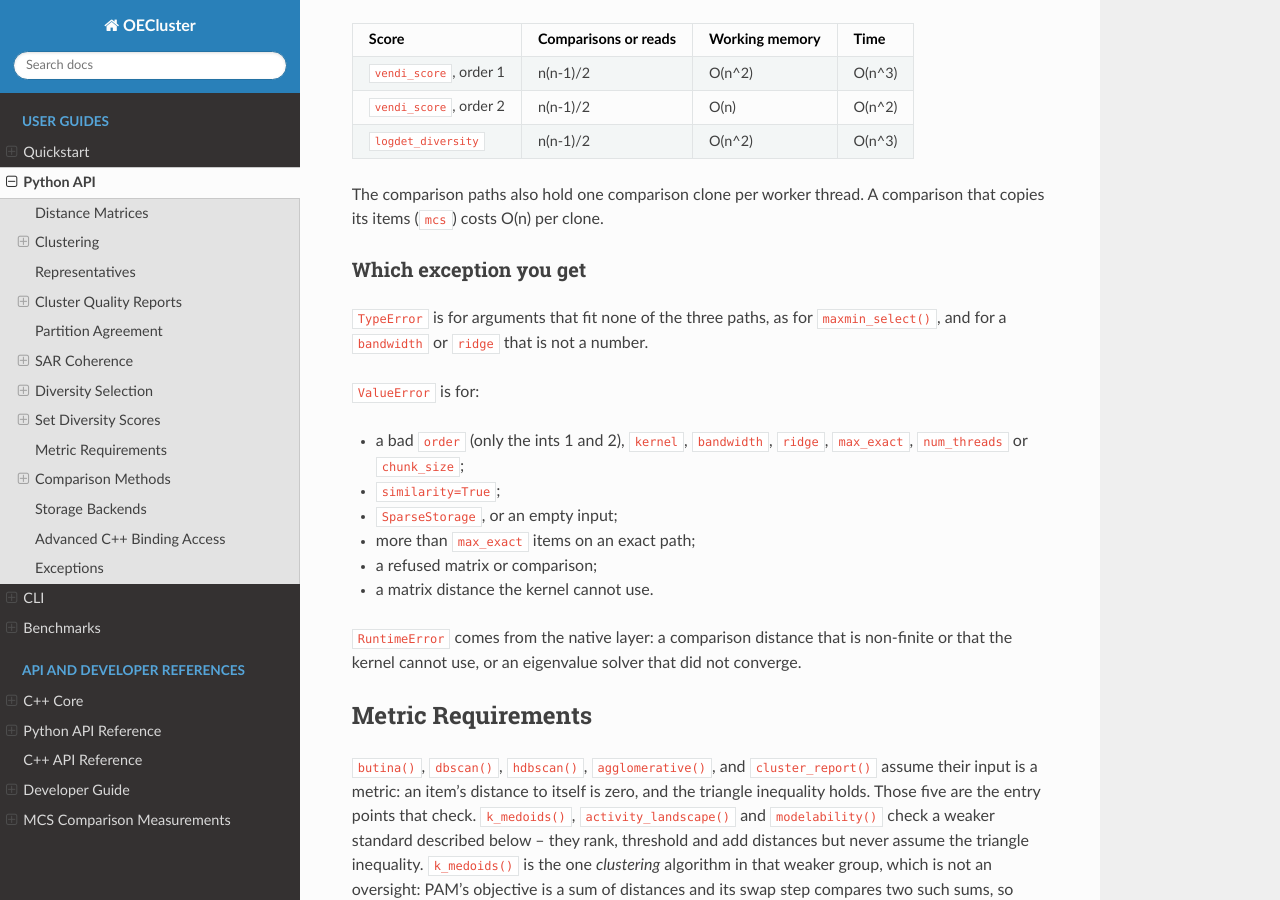
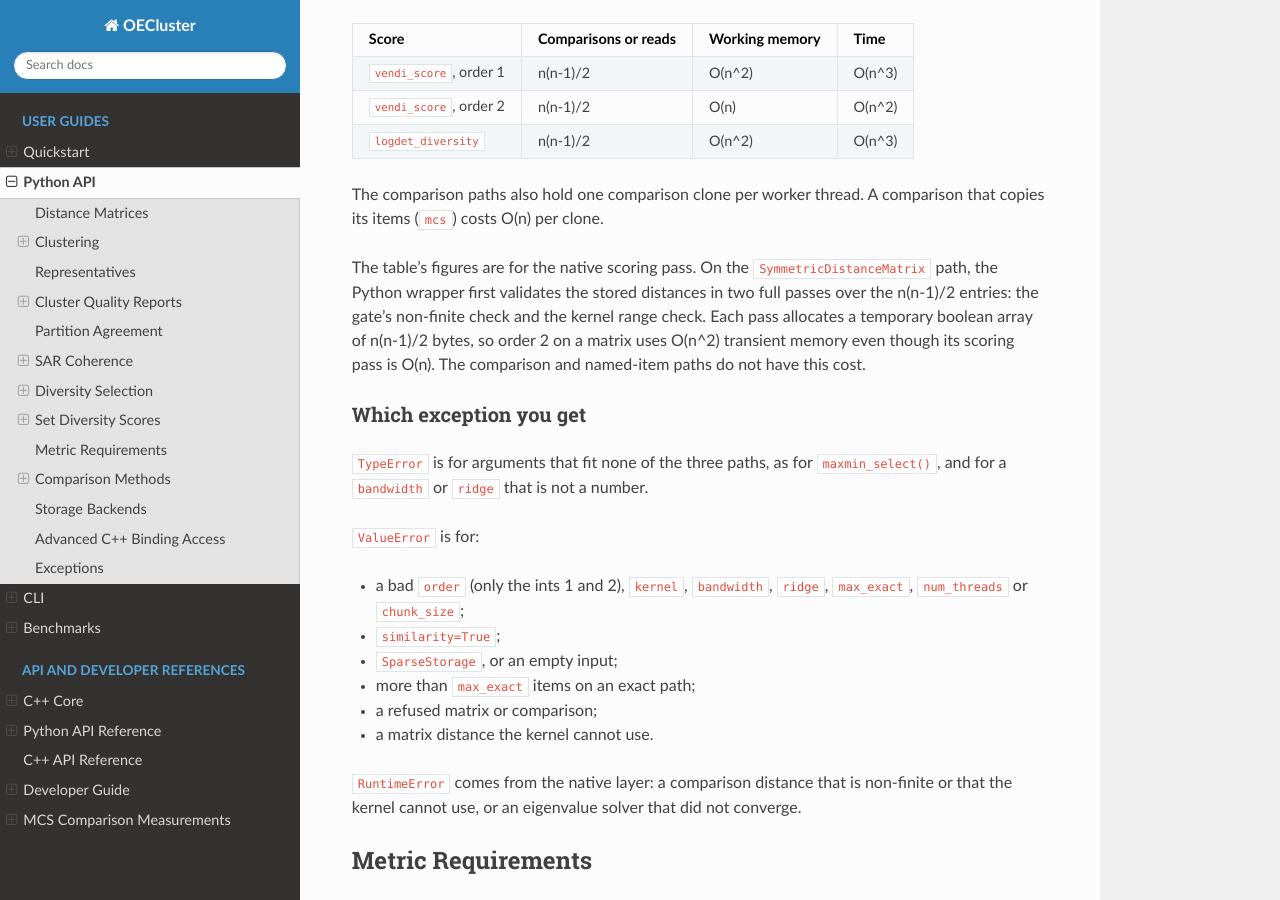
Before and after one commit to scott-arne/oecluster, a Sphinx documentation site: the page built from docs/python-api.md, in a window 1280 px wide and 900 px high, scrolled down 21412 px. Built offline with Sphinx 7.4.7 and the Read the Docs theme 3.1.0, drawn with Linux system fonts in a browser that asks for light colours; pages that are not in the unit, such as notebooks, are missing from menus; the version number is read from the project's files by our own code.

Commit message:
docs: note the matrix path's validation passes in the set diversity cost table

```diff
--- a/docs/python-api.md
+++ b/docs/python-api.md
@@ -1060,6 +1060,14 @@ n = 10,000) and time as `n^3`.
 The comparison paths also hold one comparison clone per worker thread. A
 comparison that copies its items (`mcs`) costs O(n) per clone.
 
+The table's figures are for the native scoring pass. On the
+`SymmetricDistanceMatrix` path, the Python wrapper first validates the stored
+distances in two full passes over the n(n-1)/2 entries: the gate's non-finite
+check and the kernel range check. Each pass allocates a temporary boolean
+array of n(n-1)/2 bytes, so order 2 on a matrix uses O(n^2) transient memory
+even though its scoring pass is O(n). The comparison and named-item paths do
+not have this cost.
+
 ### Which exception you get
 
 `TypeError` is for arguments that fit none of the three paths, as for
```
